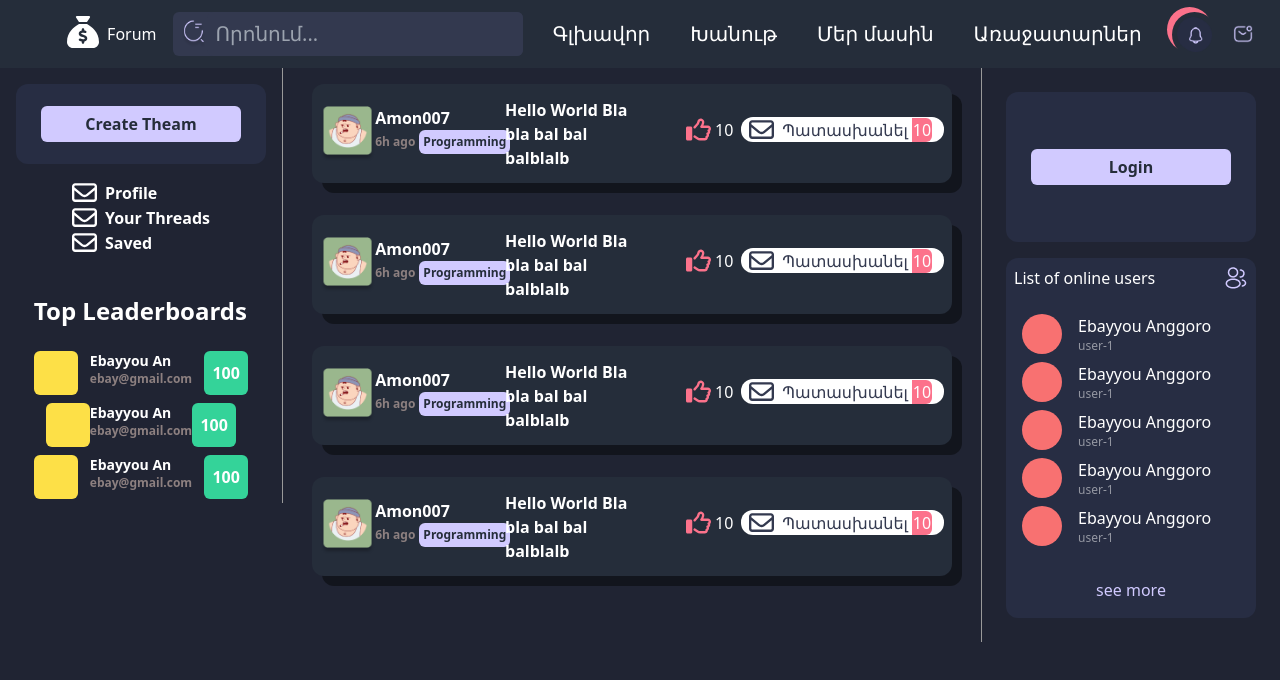
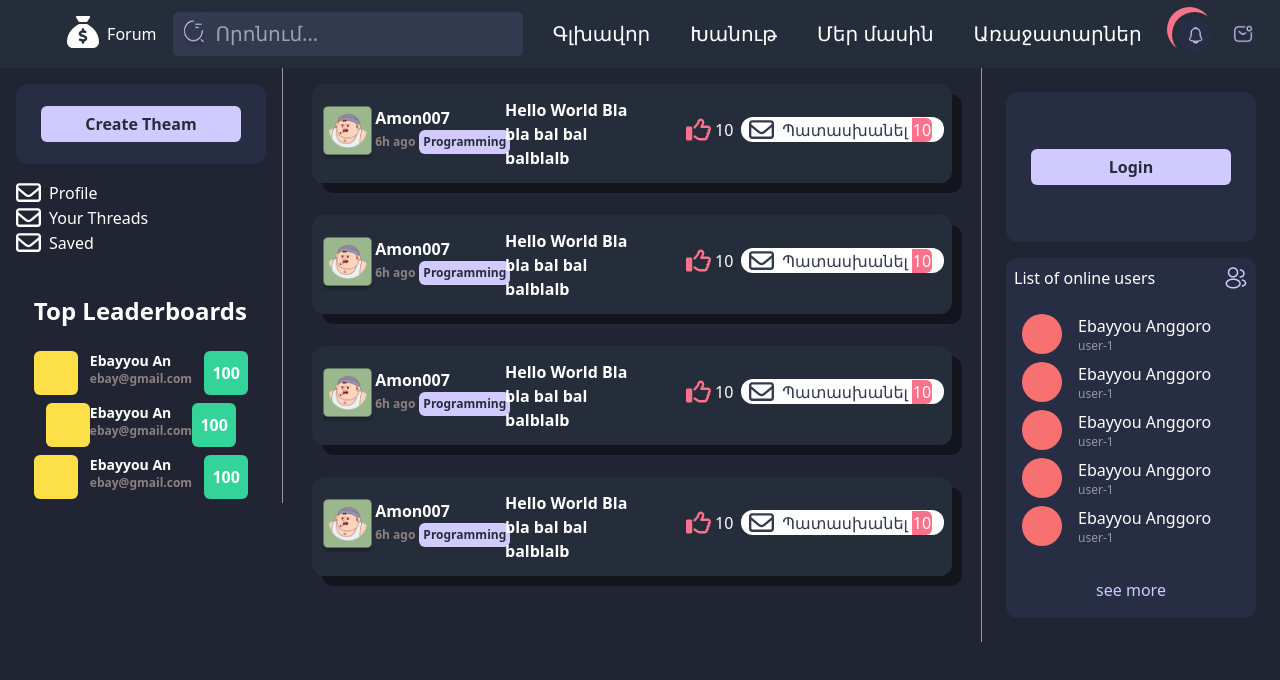
Before and after one commit to GorNavasardyan3/forum_project, a React (Create React App) app: page /home in a window 1280 px wide. Shown: the top 680 px of the page. Built offline with nearby package versions, Linux system fonts and the light colour scheme.

Commit message:
Update Category.jsx

```diff
--- a/src/components/MenuComponents/Category.jsx
+++ b/src/components/MenuComponents/Category.jsx
@@ -6,7 +6,7 @@ import { faSackDollar } from '@fortawesome/free-solid-svg-icons'
 function Category() {
 
     return (
-        <div className=' px-4 flex flex-col text-base text-white font-semibold'>
+        <div className='flex flex-col justify-center items-start w-[250px] rounded-xl  text-white'>
                 <a href="#" className=' flex items-center'><FontAwesomeIcon icon={faEnvelope} className='h-[25px] w-[25px] pr-2'/> Profile</a>
                 <a href="#" className=' flex items-center'><FontAwesomeIcon icon={faEnvelope} className='h-[25px] w-[25px] pr-2'/> Your Threads</a>
                 <a href="#" className=' flex items-center'><FontAwesomeIcon icon={faEnvelope} className='h-[25px] w-[25px] pr-2'/> Saved</a>
```
